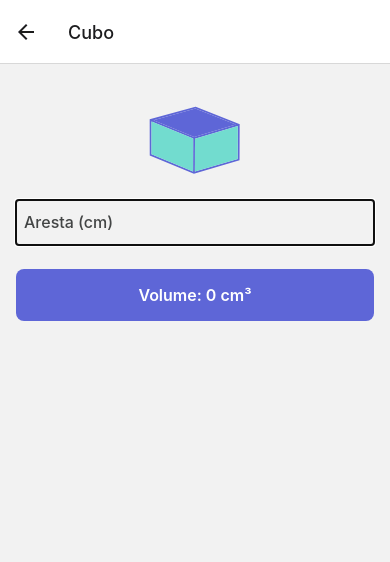
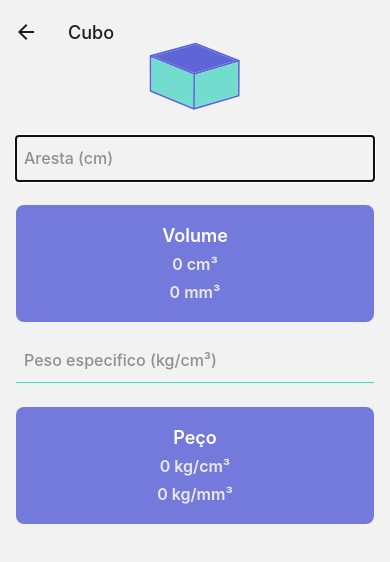
Before and after one commit to gustavoharff/shapes, a React Native app: screen /CubeForm in a window 390 px wide. Shown: the top 562 px of the page. Built offline with nearby package versions, Linux system fonts and the light colour scheme.

Commit message:
feat: Get cube weight

```diff
--- a/App.tsx
+++ b/App.tsx
@@ -1,11 +1,35 @@
-import { NavigationContainer } from '@react-navigation/native'
+import {
+  NavigationContainer,
+  DarkTheme,
+  DefaultTheme,
+  Theme
+} from '@react-navigation/native'
 import * as React from 'react'
+import { useColorScheme } from 'react-native'
 
 import { RootStack } from './src/navigation/root.stack'
 
+const darkTheme = {
+  ...DarkTheme,
+  colors: {
+    ...DarkTheme.colors,
+    primary: '#424cd6'
+  }
+} as Theme
+
+const lightTheme = {
+  ...DefaultTheme,
+  colors: {
+    ...DefaultTheme.colors,
+    primary: '#424cd6'
+  }
+} as Theme
+
 export default function App() {
+  const isDark = useColorScheme() === 'dark'
+
   return (
-    <NavigationContainer>
+    <NavigationContainer theme={isDark ? darkTheme : lightTheme}>
       <RootStack />
     </NavigationContainer>
   )
--- a/src/navigation/root.stack.tsx
+++ b/src/navigation/root.stack.tsx
@@ -1,3 +1,4 @@
+import { useTheme } from '@react-navigation/native'
 import { createNativeStackNavigator } from '@react-navigation/native-stack'
 import * as React from 'react'
 
@@ -6,17 +7,25 @@ import { Home, CubeForm } from '../screens'
 const Stack = createNativeStackNavigator()
 
 export function RootStack() {
+  const theme = useTheme()
+
   return (
     <Stack.Navigator
       screenOptions={{
-        headerBackTitle: 'Voltar'
+        headerBackTitle: 'Voltar',
+        headerLargeTitle: true,
+        headerBlurEffect: theme.dark ? 'dark' : 'light',
+        headerTransparent: true,
+        headerLargeStyle: {
+          backgroundColor: theme.colors.background
+        }
       }}
     >
       <Stack.Screen
         name="Home"
         component={Home}
         options={{
-          title: 'Figuras geométricas'
+          title: 'Figuras'
         }}
       />
 
@@ -24,7 +33,8 @@ export function RootStack() {
         name="CubeForm"
         component={CubeForm}
         options={{
-          title: 'Cubo'
+          title: 'Cubo',
+          headerLargeTitle: false
         }}
       />
     </Stack.Navigator>
--- a/src/screens/cube-form.tsx
+++ b/src/screens/cube-form.tsx
@@ -8,7 +8,11 @@ type CubeFormProps = RootStackScreenProps<'CubeForm'>
 
 interface CubeFormState {
   readonly edge: string
-  readonly volume: number
+  readonly volumeCm3: number
+  readonly volumeMm3: number
+  readonly specificWeight: string
+  readonly weightCm3: number
+  readonly weightMm3: number
 }
 
 export class CubeForm extends React.Component<CubeFormProps, CubeFormState> {
@@ -19,7 +23,11 @@ export class CubeForm extends React.Component<CubeFormProps, CubeFormState> {
 
     this.state = {
       edge: '',
-      volume: 0
+      volumeCm3: 0,
+      volumeMm3: 0,
+      specificWeight: '',
+      weightCm3: 0,
+      weightMm3: 0
     }
   }
 
@@ -31,20 +39,41 @@ export class CubeForm extends React.Component<CubeFormProps, CubeFormState> {
     this.setState({ edge: text })
 
     if (!text) {
-      this.setState({ volume: 0 })
+      this.setState({
+        volumeCm3: 0,
+        volumeMm3: 0,
+        weightCm3: 0,
+        weightMm3: 0,
+        specificWeight: ''
+      })
       return
     }
 
     const number = Number(text.replace(',', '.'))
 
-    const volume = number * number * number
+    const volumeCm3 = number * number * number
+    const volumeMm3 = volumeCm3 * 1000
 
-    this.setState({ volume })
+    this.setState({ volumeCm3, volumeMm3 })
+  }
+
+  private onSpecificWeightChange = (text: string) => {
+    this.setState({ specificWeight: text })
+
+    const number = Number(text.replace(',', '.'))
+
+    const weightCm3 = number / this.state.volumeCm3
+    const weightMm3 = number / this.state.volumeMm3
+
+    this.setState({ weightCm3, weightMm3 })
   }
 
   public render() {
     return (
-      <ScrollView style={styles.form}>
+      <ScrollView
+        style={styles.form}
+        contentInsetAdjustmentBehavior="automatic"
+      >
         <View style={styles.cube}>
           <Cube size={120} />
         </View>
@@ -56,9 +85,35 @@ export class CubeForm extends React.Component<CubeFormProps, CubeFormState> {
           onChangeText={this.onEdgeChange}
           keyboardType="numeric"
         />
-        <View style={styles.volume}>
-          <Text style={styles.volumeText} numberOfLines={1}>
-            Volume: {this.state.volume.toLocaleString('pt-BR')} cm³
+        <View style={styles.tip}>
+          <Text style={styles.tipTitle}>Volume</Text>
+          <Text style={styles.tipValue}>
+            {this.state.volumeCm3.toLocaleString('pt-BR')} cm³
+          </Text>
+          <Text style={styles.tipValue}>
+            {this.state.volumeMm3.toLocaleString('pt-BR')} mm³
+          </Text>
+        </View>
+
+        <Input
+          placeholder="Peso especifico (kg/cm³)"
+          value={this.state.specificWeight}
+          onChangeText={this.onSpecificWeightChange}
+          keyboardType="numeric"
+          editable={!!this.state.edge}
+          style={{ marginTop: 16 }}
+        />
+
+        <View style={styles.tip}>
+          <Text style={styles.tipTitle}>Peço</Text>
+          <Text style={styles.tipValue}>
+            {this.state.weightCm3.toLocaleString('pt-BR')} kg/cm³
+          </Text>
+          <Text style={styles.tipValue}>
+            {this.state.weightMm3.toLocaleString('pt-BR', {
+              maximumSignificantDigits: 6
+            })}{' '}
+            kg/mm³
           </Text>
         </View>
       </ScrollView>
@@ -73,16 +128,24 @@ const styles = StyleSheet.create({
   cube: {
     alignItems: 'center'
   },
-  volume: {
+  tip: {
     marginTop: 24,
-    backgroundColor: '#5E66D7',
+    backgroundColor: 'rgba(94, 102, 215, 0.85)',
+    padding: 16,
     borderRadius: 8
   },
-  volumeText: {
+  tipTitle: {
     textAlign: 'center',
-    padding: 16,
     color: '#fff',
+    fontSize: 18,
+    fontWeight: '600',
+    paddingVertical: 4
+  },
+  tipValue: {
+    textAlign: 'center',
+    color: '#ebeaea',
     fontSize: 16,
-    fontWeight: '600'
+    fontWeight: '600',
+    paddingVertical: 4
   }
 })
--- a/src/screens/home.tsx
+++ b/src/screens/home.tsx
@@ -1,13 +1,8 @@
 import * as React from 'react'
-import { View } from 'react-native'
 
 import { RootStackScreenProps } from '../navigation/types'
 import { FiguresList } from '../ui'
 
 export function Home(props: RootStackScreenProps<'Home'>) {
-  return (
-    <View>
-      <FiguresList />
-    </View>
-  )
+  return <FiguresList />
 }
--- a/src/ui/figures-list.tsx
+++ b/src/ui/figures-list.tsx
@@ -24,7 +24,7 @@ export function FiguresList() {
   const navigation = useNavigation()
 
   return (
-    <ScrollView>
+    <ScrollView contentInsetAdjustmentBehavior="automatic">
       <View style={styles.list}>
         {list.map(({ title, component: Figure, figure }) => (
           <TouchableOpacity
--- a/src/ui/input.tsx
+++ b/src/ui/input.tsx
@@ -4,24 +4,44 @@ import {
   StyleSheet,
   TextInput,
   TextInputFocusEventData,
-  TextInputProps
+  TextInputProps,
+  Appearance,
+  NativeEventSubscription
 } from 'react-native'
 
 interface InputProps extends TextInputProps {}
 
 interface InputState {
   readonly isFocus: boolean
+  readonly isDark: boolean
 }
 
 export class Input extends React.Component<InputProps, InputState> {
   private ref = React.createRef<TextInput>()
 
+  private colorSchemeSubscription: NativeEventSubscription | null = null
+
   constructor(props: InputProps) {
     super(props)
 
     this.state = {
-      isFocus: false
+      isFocus: false,
+      isDark: Appearance.getColorScheme() === 'dark'
     }
+  }
+
+  componentDidMount() {
+    this.colorSchemeSubscription = Appearance.addChangeListener(
+      this.onColorSchemeChange
+    )
+  }
+
+  componentWillUnmount() {
+    this.colorSchemeSubscription?.remove()
+  }
+
+  private onColorSchemeChange: Appearance.AppearanceListener = preference => {
+    this.setState({ isDark: preference.colorScheme === 'dark' })
   }
 
   public focus = () => {
@@ -50,10 +70,13 @@ export class Input extends React.Component<InputProps, InputState> {
         style={[
           style,
           styles.input,
+          { color: this.state.isDark ? '#fff' : '#434545' },
           { borderColor: this.state.isFocus ? '#424cd6' : '#41d5c4' }
         ]}
         onBlur={this.onBlur}
         onFocus={this.onFocus}
+        selectionColor="#424cd6"
+        placeholderTextColor={this.state.isDark ? '#a9a7a7' : '#918e8e'}
       />
     )
   }
@@ -66,7 +89,6 @@ const styles = StyleSheet.create({
     paddingVertical: 12,
     fontSize: 16,
     lineHeight: 20,
-    fontWeight: '500',
-    color: '#434545'
+    fontWeight: '500'
   }
 })
```
